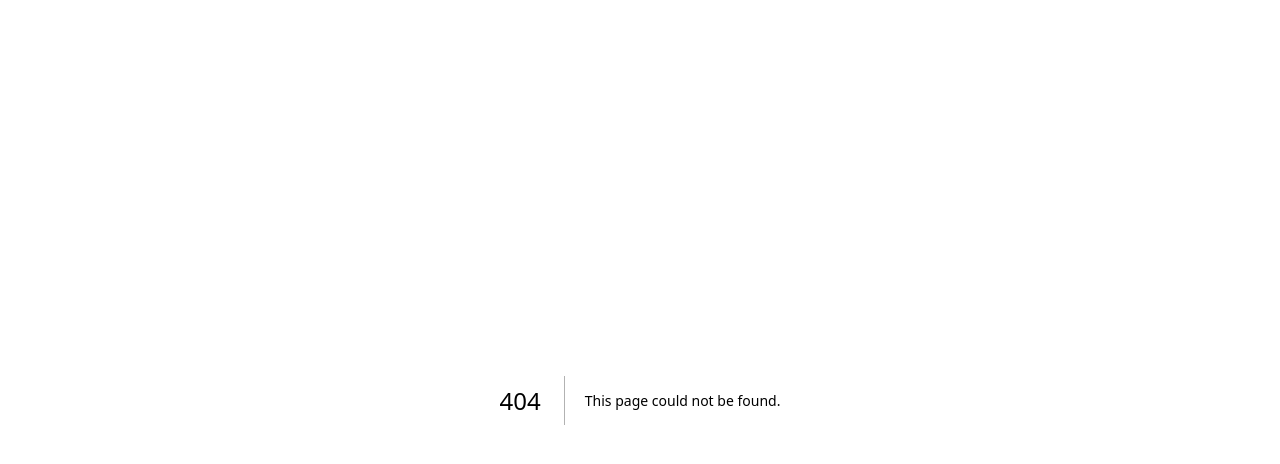
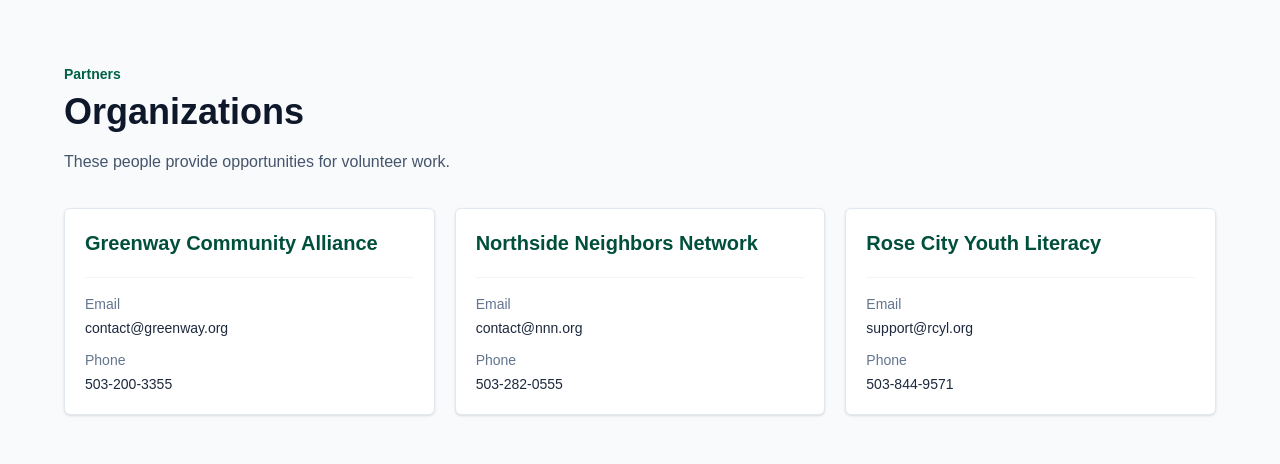
Before and after one commit to Nick2590/community-volunteer-hub, a Next.js app: page /organizations in a window 1280 px wide. Before the commit this address had no page. Shown: the top 464 px of the page. Built offline with nearby package versions, Linux system fonts and the light colour scheme.

Commit message:
added organization card and detail; similar structure to projects

```diff
--- /dev/null
+++ b/app/organizations/[id]/page.tsx
@@ -0,0 +1,62 @@
+import Link from 'next/link';
+import { notFound } from 'next/navigation';
+import { organizations } from '@/data/organizations';
+
+export default async function OrganizationDetailPage({
+  params,
+}: {
+  params: Promise<{ id: string }>;
+}) {
+  const { id } = await params;
+  const organization = organizations.find((org) => org.id === id);
+
+  if (!organization) {
+    notFound();
+  }
+
+  return (
+    <main className="min-h-full flex-1 bg-slate-50 px-6 py-12 text-slate-900 sm:py-16">
+      <article className="mx-auto w-full max-w-3xl">
+        <Link
+          href="/organizations"
+          className="text-sm font-semibold text-emerald-800 hover:text-emerald-700 focus-visible:outline-2 focus-visible:outline-offset-2 focus-visible:outline-emerald-700"
+        >
+          &larr; Back to organizations
+        </Link>
+
+        <div className="mt-8 rounded-md border border-slate-200 bg-white p-6 shadow-sm sm:p-8">
+          <h1 className="mt-2 text-3xl font-bold sm:text-4xl">{organization.title}</h1>
+
+          <section className="mt-6" aria-labelledby="organization-description-heading">
+            <h2
+              id="organization-description-heading"
+              className="text-lg font-semibold text-slate-900"
+            >
+              About this organization
+            </h2>
+            <p className="mt-3 leading-7 text-slate-700">{organization.description}</p>
+          </section>
+
+          <dl className="mt-6 grid gap-5 border-y border-slate-200 py-5">
+            <h2
+              id="organization-contact-heading"
+              className="text-lg font-semibold text-slate-900"
+            >
+              Contact Information
+            </h2>
+            <div className="grid gap-5 sm:grid-cols-2">
+              <div>
+                <dt className="text-sm font-medium text-slate-500">Email</dt>
+                <dd className="mt-1 text-slate-900">{organization.email}</dd>
+              </div>
+              <div>
+                <dt className="text-sm font-medium text-slate-500">Phone</dt>
+                <dd className="mt-1 text-slate-900">{organization.phoneNumber}</dd>
+              </div>
+            </div>
+          </dl>
+        </div>
+      </article>
+    </main>
+  );
+}
--- /dev/null
+++ b/app/organizations/page.tsx
@@ -0,0 +1,36 @@
+import OrganizationCard from '@/components/OrganizationCard';
+import { organizations } from '@/data/organizations';
+
+export default function OrganizationsPage() {
+  return (
+    <main className="min-h-full flex-1 bg-slate-50 px-6 py-12 text-slate-900 sm:py-16">
+      <div className="mx-auto w-full max-w-6xl">
+        <header>
+          <p className="text-sm font-semibold text-emerald-800">
+            Partners
+          </p>
+          <h1 className="mt-2 text-3xl font-bold sm:text-4xl">
+            Organizations
+          </h1>
+          <p className="mt-4 max-w-2xl leading-7 text-slate-600">
+            These people provide opportunities for volunteer work.
+          </p>
+        </header>
+
+        {organizations.length > 0 ? (
+          <ul className="mt-8 grid gap-5 sm:grid-cols-2 lg:grid-cols-3">
+            {organizations.map((organization) => (
+              <li key={organization.id}>
+                <OrganizationCard organization={organization} />
+              </li>
+            ))}
+          </ul>
+        ) : (
+          <p className="mt-8 rounded-md border border-slate-200 bg-white p-6 text-slate-700">
+            There are no organization providing volunteer opportunities.
+          </p>
+        )}
+      </div>
+    </main>
+  );
+}
--- /dev/null
+++ b/components/OrganizationCard.tsx
@@ -0,0 +1,31 @@
+import Link from 'next/link';
+import type { Organization } from '@/types/organization';
+
+interface OrganizationCardProps {
+  organization: Organization;
+}
+
+export default function OrganizationCard({ organization }: OrganizationCardProps) {
+  return (
+    <Link
+      href={`/organizations/${organization.id}`}
+      className="group block h-full rounded-md border border-slate-200 bg-white p-5 shadow-sm transition hover:border-emerald-700 hover:shadow-md focus-visible:outline-2 focus-visible:outline-offset-2 focus-visible:outline-emerald-700"
+    >
+      <article className="flex h-full flex-col">
+        <h2 className="text-xl font-semibold text-emerald-900 group-hover:text-emerald-700">
+          {organization.title}
+        </h2>
+        <dl className="mt-5 grid gap-3 border-t border-slate-100 pt-4 text-sm">
+          <div>
+            <dt className="font-medium text-slate-500">Email</dt>
+            <dd className="mt-1 text-slate-800">{organization.email}</dd>
+          </div>
+          <div>
+            <dt className="font-medium text-slate-500">Phone</dt>
+            <dd className="mt-1 text-slate-800">{organization.phoneNumber}</dd>
+          </div>
+        </dl>
+      </article>
+    </Link>
+  );
+}
--- /dev/null
+++ b/data/organizations.ts
@@ -0,0 +1,25 @@
+import type { Organization } from '@/types/organization';
+
+export const organizations: Organization[] = [
+    {
+        id: 'greenway-community-alliance',
+        title: 'Greenway Community Alliance',
+        description: 'Protect our community from environmental damage is our goal.',
+        email: 'contact@greenway.org',
+        phoneNumber: '503-200-3355',
+    },
+    {
+        id: 'northside-neighbors',
+        title: 'Northside Neighbors Network',
+        description: 'We look after each other and everyone.',
+        email: 'contact@nnn.org',
+        phoneNumber: '503-282-0555',
+    },
+    {
+        id: 'rose-city-youth-literacy',
+        title: 'Rose City Youth Literacy',
+        description: 'We help the young generation learn.',
+        email: 'support@rcyl.org',
+        phoneNumber: '503-844-9571',
+    },
+]
--- /dev/null
+++ b/types/organization.ts
@@ -0,0 +1,7 @@
+export interface Organization {
+  id: string;
+  title: string;
+  description: string;
+  email: string;
+  phoneNumber: string;
+}
```
